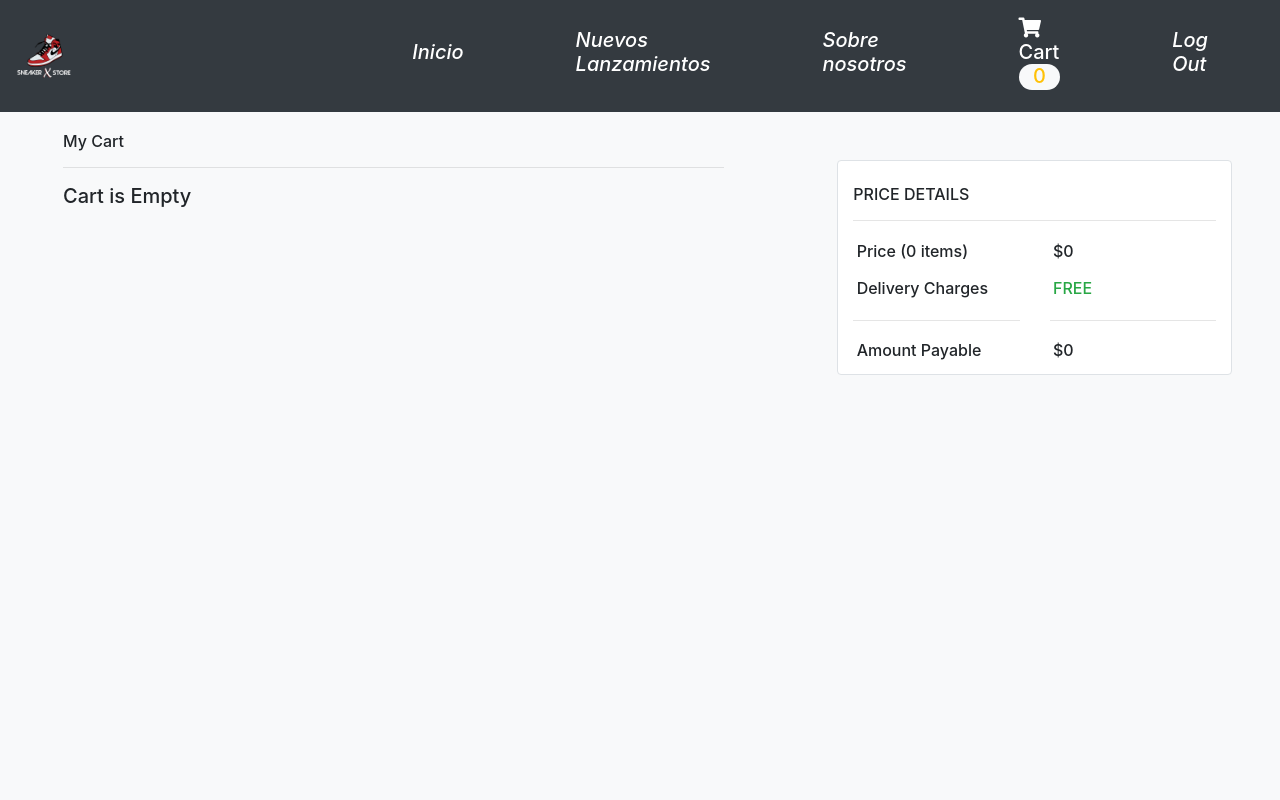
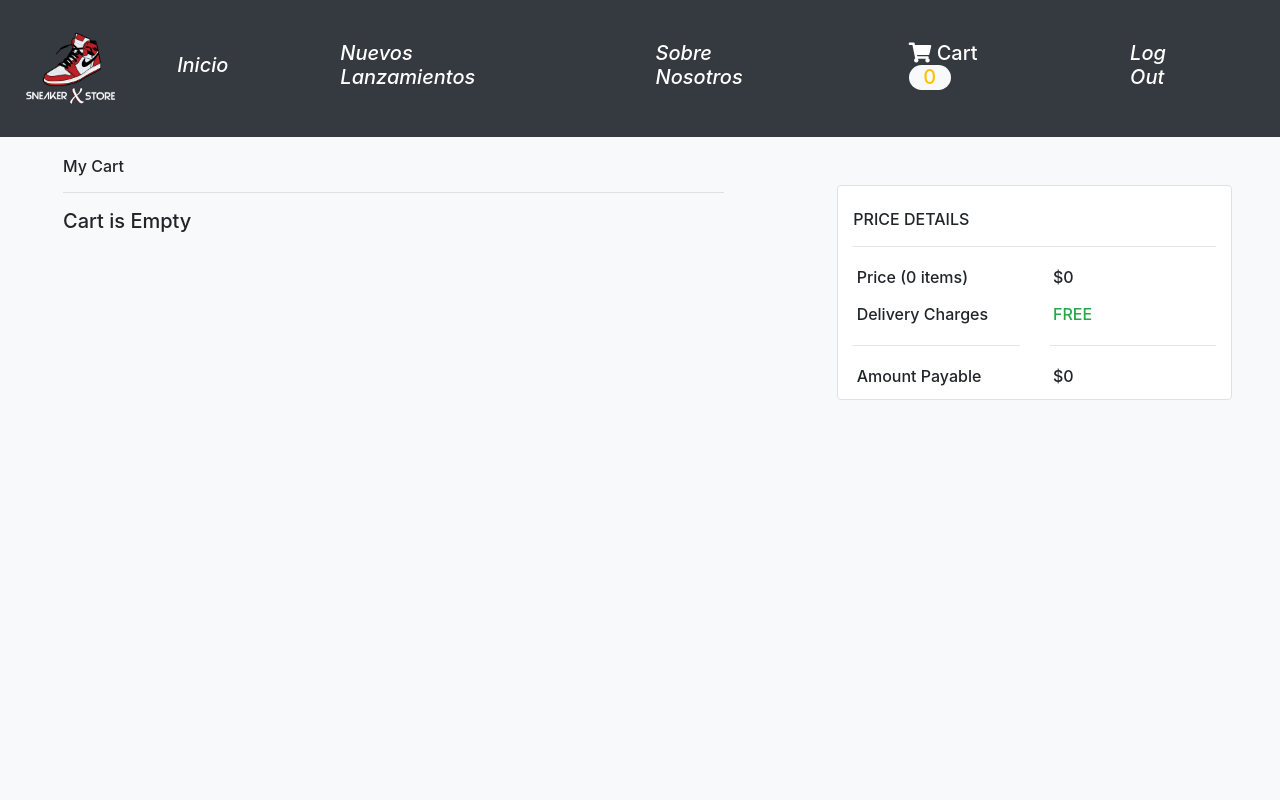
Before and after one commit to EdgardOrd/sneakerXstore, a PHP site: page /cart.php in a window 1280 px wide. Run offline with PHP 8.4, Linux system fonts and the light colour scheme; a user stored in the database is signed in; some libraries are stand-ins or nearby versions.

Commit message:
Cambios en diseño de header

```diff
--- a/cart.php
+++ b/cart.php
@@ -35,7 +35,7 @@ if (isset($_POST['remove'])) {
     <meta name="viewport" content="width=device-width, user-scalable=no, initial-scale=1.0, maximum-scale=1.0, minimum-scale=1.0">
     <meta http-equiv="X-UA-Compatible" content="ie=edge">
     <title>Cart</title>
-
+    <link rel="icon" href="upload/logo2.png">
     <!-- Font Awesome -->
     <link rel="stylesheet" href="https://cdnjs.cloudflare.com/ajax/libs/font-awesome/5.8.2/css/all.css" />
 
--- a/php/component.php
+++ b/php/component.php
@@ -47,7 +47,7 @@ function cartElement($productimg, $productname, $productprice, $productid){
                             </div>
                             <div class=\"col-md-6\">
                                 <h5 class=\"pt-2\">$productname</h5>
-                                <small class=\"text-secondary\">Seller: dailytuition</small>
+                                <small class=\"text-secondary\">Seller: sneakerXstore</small>
                                 <h5 class=\"pt-2\">$$productprice</h5>
                                 <button type=\"submit\" class=\"btn btn-warning\">Save for Later</button>
                                 <button type=\"submit\" class=\"btn btn-danger mx-2\" name=\"remove\">Remove</button>
--- a/php/conexion.php
+++ b/php/conexion.php
@@ -7,7 +7,7 @@ class conexion
     private $user = 'root';      // no debe ser publciada en repositorios
     private $password = '1234567';  // no debe ser publciada en repositorios
     private $database = 'store';
-    private $table = "sneakers";
+
     private $connection;
 
         // claconstructor
@@ -46,7 +46,7 @@ class conexion
     public function getData()
     {
         try {
-            $sql = "SELECT * FROM $this->table";
+            $sql = "SELECT * FROM sneakers";
             $stmt = $this->connection->prepare($sql);
             $stmt->execute();
             return $stmt;
--- a/php/header.php
+++ b/php/header.php
@@ -1,11 +1,9 @@
 
 <header id="header">
-    <nav class="navbar navbar-expand-lg navbar-dark bg-dark">
-        <a href="index.php" class="navbar-brand">
-
-            <img src=".\upload\logo.png">
-
-        </a>
+    <nav class="navbar navbar-expand-lg navbar-dark bg-dark p-4">
+    <a href="index.php" class="navbar-brand w-10 mr-0">
+    <img src=".\upload\logo.png" class="img-fluid" style="width:100px;">
+</a>
         <button class="navbar-toggler"
             type="button"
                 data-toggle="collapse"
@@ -44,7 +42,7 @@
             <div class="navbar-nav">
                 <a href="aboutus.php" class="nav-item nav-link active">
                     <h5 class="px-5 cart">
-                        <i>Sobre nosotros</i>
+                        <i>Sobre Nosotros</i>
                     </h5>
                 </a>
             </div>
@@ -61,7 +59,9 @@
                         if (isset($_SESSION['cart'])){
                             $count = count($_SESSION['cart']);
                             echo "<span id=\"cart_count\" class=\"text-warning bg-light\">$count</span>";
-                        }else{
+                        }
+                        else
+                        {
                             echo "<span id=\"cart_count\" class=\"text-warning bg-light\">0</span>";
                         }
 
--- a/style.css
+++ b/style.css
@@ -1,7 +1,4 @@
-header img {
-    max-width: 18%;
-    min-width: 18%;
-}
+
 
 .container img{
     max-width: 100%;
@@ -33,11 +30,30 @@ header img {
 .price-details h6{
     padding: 3% 2%;
 }
+html {
+    min-height: 100%;
+    position: relative;
+  }
+  body {
+    margin: 0;
+    margin-bottom: 40px;
+  }
+  footer {
+    background-color: black;
+    position: absolute;
+    bottom: 0;
+    width: 100%;
+    height: 40px;
+    color: white;
+  }
+
 
 @media only screen and (min-width: 1200px) {
     .card {
       margin-bottom: 8%;
     }
+
+
   }
 
 
```
Also changed, not shown: index.php (+24 -9 lines), php/footer.php (added, +46 -0 lines).
